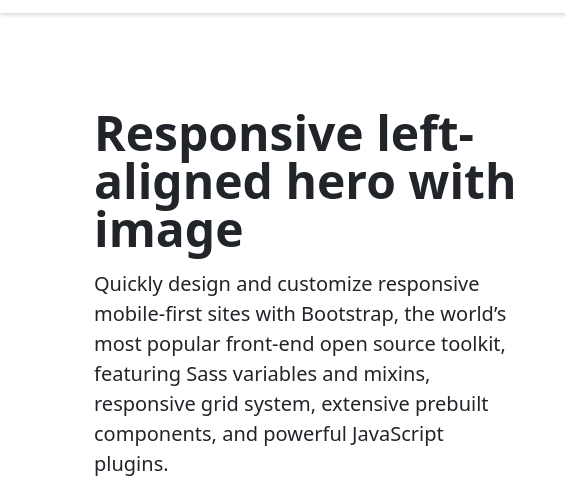
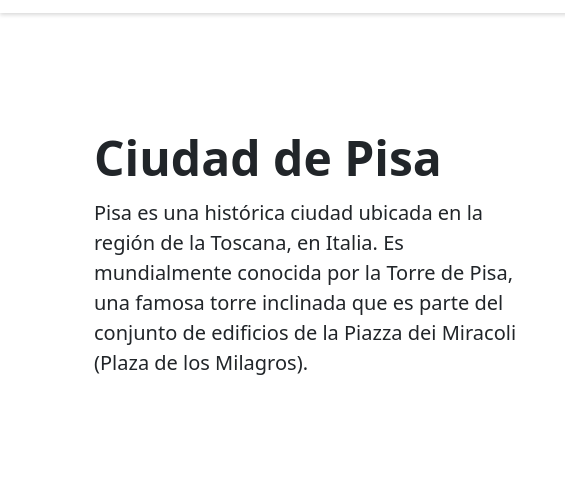
Before and after one commit to SageshiSai/RetoTuristico, a plain HTML site: page index.html in a window 1280 px wide. Shown: the part 551-1049 px from the top of the page, 0-565 px from the left. Drawn offline with Linux system fonts and the light colour scheme.

Commit message:
info videa en español españa viva españa viva el rey viva la orden y

```diff
--- a/index.html
+++ b/index.html
@@ -49,10 +49,8 @@
           width="700" height="500" loading="lazy">
       </div>
       <div class="col-lg-5">
-        <h1 class="display-5 fw-bold lh-1 mb-3">Responsive left-aligned hero with image</h1>
-        <p class="lead">Quickly design and customize responsive mobile-first sites with Bootstrap, the world’s most
-          popular front-end open source toolkit, featuring Sass variables and mixins, responsive grid system, extensive
-          prebuilt components, and powerful JavaScript plugins.</p>
+        <h1 class="display-5 fw-bold lh-1 mb-3">Ciudad de Pisa</h1>
+        <p class="lead">Pisa es una histórica ciudad ubicada en la región de la Toscana, en Italia. Es mundialmente conocida por la Torre de Pisa, una famosa torre inclinada que es parte del conjunto de edificios de la Piazza dei Miracoli (Plaza de los Milagros). </p>
       </div>
     </div>
   </div>
```
